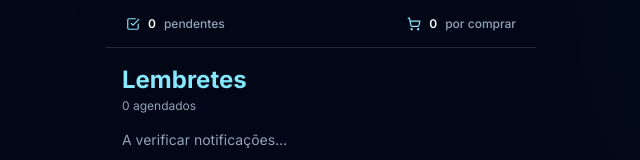
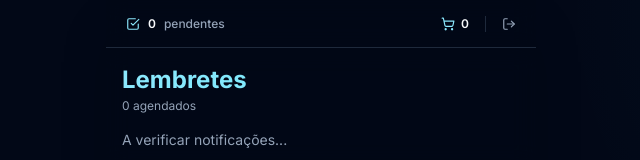
Before and after one commit to amasilva36/TarefasDiarias, a Next.js app: page /lembretes in a window 1280 px wide. Shown: the top 160 px of the page, without its empty margins (319-959 px from the left). Built offline with nearby package versions, Linux system fonts and the light colour scheme; no server answers; the database is empty; sample sign-in values are in the browser's storage.

Commit message:
Adicionar Logout e avisos de Notificacao

```diff
--- a/src/components/PushNotificationManager.tsx
+++ b/src/components/PushNotificationManager.tsx
@@ -46,8 +46,28 @@ export default function PushNotificationManager() {
   const subscribeButtonOnClick = async () => {
     setLoading(true);
     try {
+      if (!publicVapidKey) {
+        alert("Erro de configuração: Chave VAPID não encontrada no servidor.");
+        setLoading(false);
+        return;
+      }
+
+      // Check current permission state before requesting
+      if (Notification.permission === 'denied') {
+        alert("As notificações estão bloqueadas! Vai às definições do site no teu browser e 'Permite' as Notificações.");
+        setLoading(false);
+        return;
+      }
+
       const result = await Notification.requestPermission();
-      if (result === 'granted' && registration) {
+
+      if (result === 'granted') {
+        if (!registration) {
+          alert("Erro: O sistema em segundo plano (Service Worker) não está pronto.");
+          setLoading(false);
+          return;
+        }
+
         const sub = await registration.pushManager.subscribe({
           userVisibleOnly: true,
           applicationServerKey: urlBase64ToUint8Array(publicVapidKey),
@@ -64,12 +84,14 @@ export default function PushNotificationManager() {
             'Content-Type': 'application/json',
           },
         });
+
+        alert("Notificações ativadas com sucesso!");
       } else {
-        alert("Permissão para notificações negada.");
+        alert("A permissão foi negada ou fechada.");
       }
-    } catch (e) {
+    } catch (e: any) {
       console.error("Erro ao subscrever:", e);
-      alert("Erro ao subscrever. Tenta novamente.");
+      alert("Erro ao ativar: " + e.message);
     }
     setLoading(false);
   };
--- a/src/components/StatsBar.tsx
+++ b/src/components/StatsBar.tsx
@@ -1,7 +1,8 @@
 "use client";
 
 import { useTasks, useMarket } from "@/lib/store";
-import { CheckSquare, ShoppingCart } from "lucide-react";
+import { CheckSquare, ShoppingCart, LogOut } from "lucide-react";
+import { signOut } from "next-auth/react";
 
 export function StatsBar() {
   const { tasks, isLoaded: tasksLoaded } = useTasks();
@@ -25,10 +26,20 @@ export function StatsBar() {
           </span>
         )}
       </div>
-      <div className="flex items-center gap-2">
-        <ShoppingCart className="w-3.5 h-3.5 text-primary" />
-        <span className="text-foreground font-semibold">{pendingMarket}</span>
-        <span>por comprar</span>
+      <div className="flex items-center gap-3">
+        <div className="flex items-center gap-1.5">
+          <ShoppingCart className="w-3.5 h-3.5 text-primary" />
+          <span className="text-foreground font-semibold">{pendingMarket}</span>
+        </div>
+        <div className="w-[1px] h-4 bg-border mx-1"></div>
+        <button
+          onClick={() => signOut({ callbackUrl: '/login' })}
+          className="flex items-center gap-1 text-muted-foreground hover:text-destructive transition-colors"
+          title="Sair (Logout)"
+        >
+          <LogOut className="w-3.5 h-3.5" />
+          <span className="sr-only">Sair</span>
+        </button>
       </div>
     </div>
   );
```
